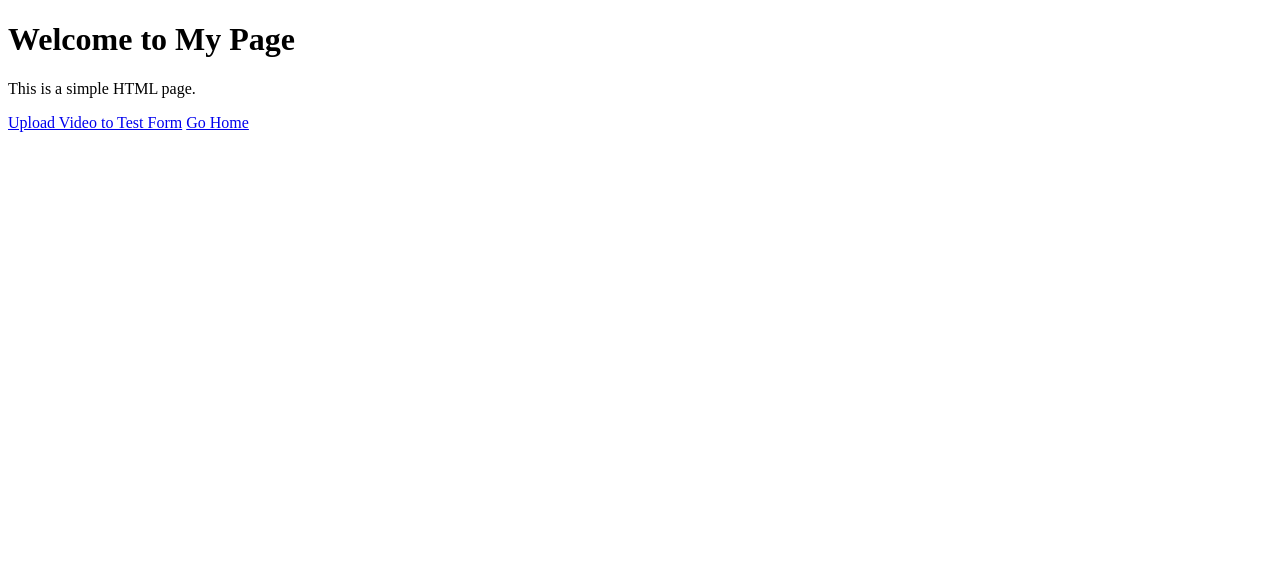
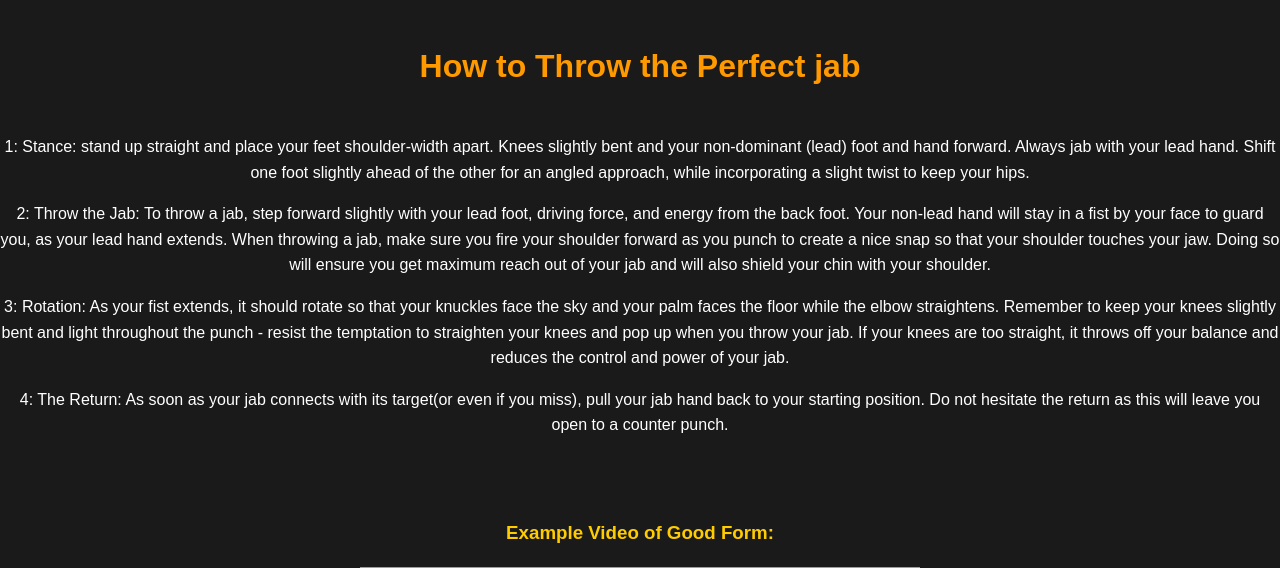
Before and after one commit to gaberay2022/Form-Matters, a Flask app: page /BasicJab in a window 1280 px wide. Shown: the top 568 px of the page. Before the commit the page ends 132 px from the top, so only its background shows below. Run offline with Flask 3, Linux system fonts and the light colour scheme; grey boxes are pictures that could not be loaded.

Commit message:
Update BasicJab.html

```diff
--- a/templates/BasicJab.html
+++ b/templates/BasicJab.html
@@ -3,12 +3,110 @@
   <head>
     <meta charset="UTF-8" />
     <meta name="viewport" content="width=device-width, initial-scale=1.0" />
-    <title>My Simple Page</title>
+    <title>Baseball: Swing Bat</title>
+    <style>
+      /* Add some styling to make it visually appealing */
+      body {
+        font-family: Arial, sans-serif;
+        background-color: #1a1a1a;
+        color: #ffffff;
+        text-align: center;
+        margin: 0;
+        padding: 0;
+        line-height: 1.6;
+      }
+
+      h1 {
+        color: #ff9900;
+        padding: 20px;
+      }
+
+      h3 {
+        color: #ffcc00;
+      }
+
+      p {
+        font-size: 16px;
+        margin-bottom: 10px; /* Add some spacing between paragraphs */
+      }
+
+      a {
+        color: #007bff;
+        text-decoration: none;
+      }
+
+      a:hover {
+        text-decoration: underline;
+      }
+
+      button {
+        background-color: #28a745;
+        color: white;
+        border: none;
+        padding: 10px 20px;
+        cursor: pointer;
+        font-size: 16px;
+        margin-top: 20px;
+      }
+
+      button:hover {
+        background-color: #218838;
+      }
+    </style>
   </head>
   <body>
-    <h1>Welcome to My Page</h1>
-    <p>This is a simple HTML page.</p>
-    <a href="/AIForm?model=model_jab.json"><p2>Upload Video to Test Form</p2></a>
-    <a href="Home"><p2>Go Home</p2></a>
+    <h1>How to Throw the Perfect jab</h1>
+    <p>
+      1: Stance: stand up straight and place your feet shoulder-width apart.
+      Knees slightly bent and your non-dominant (lead) foot and hand forward.
+      Always jab with your lead hand. Shift one foot slightly ahead of the other
+      for an angled approach, while incorporating a slight twist to keep your hips.
+    </p>
+    <p>
+      2: Throw the Jab: To throw a jab, step forward slightly with your lead foot,
+      driving force, and energy from the back foot. Your non-lead hand will stay in
+      a fist by your face to guard you, as your lead hand extends.
+
+      When throwing a jab, make sure you fire your shoulder forward as you punch to
+      create a nice snap so that your shoulder touches your jaw. Doing so will ensure
+      you get maximum reach out of your jab and will also shield your chin with your shoulder.
+    </p>
+    <p>
+      3: Rotation: As your fist extends, it should rotate so that your knuckles face the sky and
+      your palm faces the floor while the elbow straightens. Remember to keep your knees slightly
+      bent and light throughout the punch - resist the temptation to straighten your knees and pop
+      up when you throw your jab. If your knees are too straight, it throws off your balance and
+      reduces the control and power of your jab.
+    </p>
+    <p>
+      4: The Return: As soon as your jab connects with its target(or even if you miss), pull your
+      jab hand back to your starting position. Do not hesitate the return as this will leave you open
+      to a counter punch.
+    </p>
+
+    <br />
+    <br />
+    <h3>Example Video of Good Form:</h3>
+    <!-- Add the YouTube video link -->
+    <!-- Add the embedded YouTube video -->
+    <!-- Embedded video -->
+    <div class="video-container">
+      <iframe
+        width="560"
+        height="315"
+        src="https://www.youtube.com/embed/YFuPm24Bok0"
+        frameborder="0"
+        allowfullscreen
+      ></iframe>
+    </div>
+
+
+
+    <!-- Placeholder for stuff for filming self and checking form -->
+
+    <!-- Add the Home Page button -->
+    <p>
+      <a href="Home"><button>Home Page</button></a>
+    </p>
   </body>
 </html>
```
